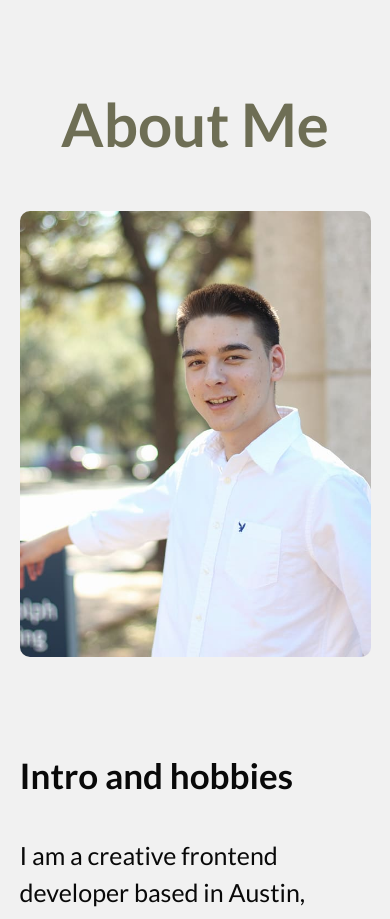
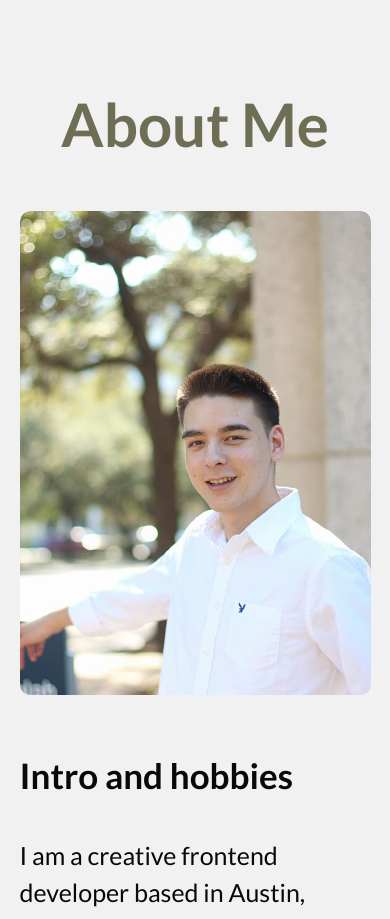
Before and after one commit to BrianMcCune/brianmccune-portfolio, a React (Vite) app: page / in a window 390 px wide. Shown: the part 1440-2359 px from the top of the page. Built offline with nearby package versions, Linux system fonts and the light colour scheme.

Commit message:
testing margins

```diff
--- a/src/App.css
+++ b/src/App.css
@@ -601,7 +601,7 @@ a:visited {
   }
 
   .img-container > img {
-    margin-top: -23%
+    margin-top: 0%
   }
 
   .about > .container {
```
